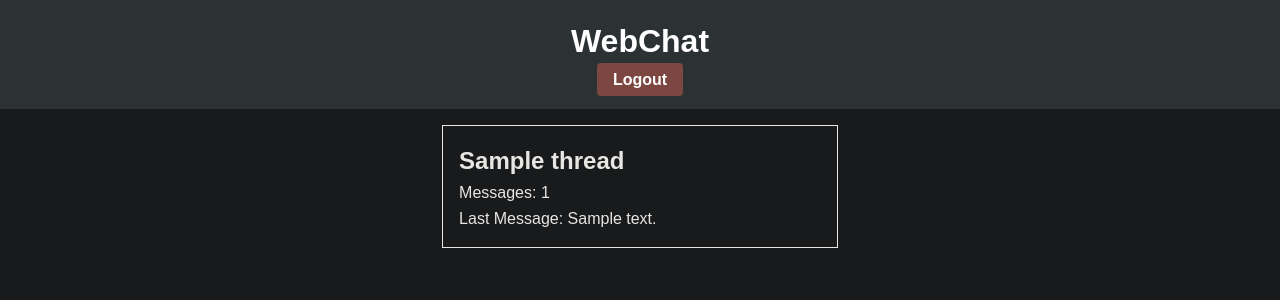
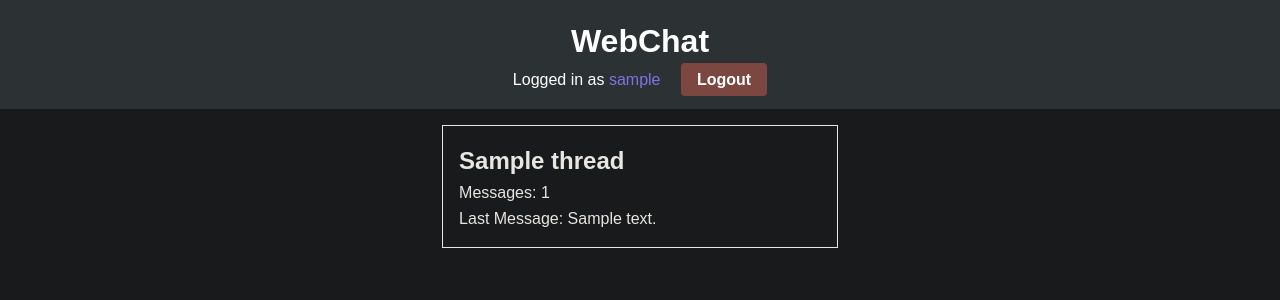
Before and after one commit to Roar1ngDuck/webchat, a Flask app: template templates/area.html in a window 1280 px wide. Shown: the top 300 px of the page. Run offline with Flask 3, Linux system fonts and the light colour scheme; the visitor is signed in with stand-in values (Sample User, id 1); the template is opened without the code that fills it: most values are stand-ins (such as "Sample title", 1, 10 or a date in 2020).

Commit message:
Show logged in username

```diff
--- a/app.py
+++ b/app.py
@@ -47,6 +47,7 @@ def login():
         if user_id == None:
             return render_template("login.html", error=True)
         session["user_id"] = user_id
+        session["username"] = request.form["username"]
         return redirect("/")
 
 @app.route("/register", methods=['GET', 'POST'])
--- a/static/styles.css
+++ b/static/styles.css
@@ -165,3 +165,17 @@ a.discussion-area {
 .logout-button:hover {
     background-color: #5f332e;
 }
+
+.header-right {
+    display: flex;
+    align-items: center;
+    justify-content: flex-end;
+}
+
+.username-display {
+    margin-right: 1rem;
+}
+
+.username-highlight {
+    color: rgb(128, 114, 228);
+}
--- a/templates/base.html
+++ b/templates/base.html
@@ -10,6 +10,7 @@
     <header>
         <h1>WebChat</h1>
         {% if "user_id" in session %}
+            <span class="username-display">Logged in as <span class="username-highlight">{{ session["username"] }}</span></span>
             <a href="{{ url_for('logout') }}" class="logout-button">Logout</a>
         {% endif %}
     </header>
```
